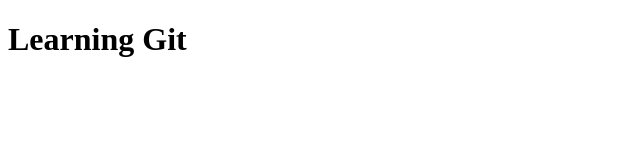
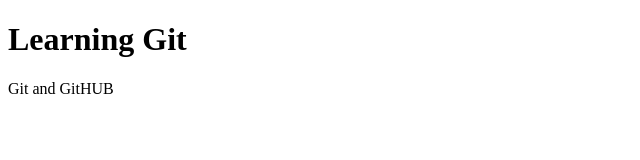
Before and after one commit to alwaysyash616/learning-git, a plain HTML site: page index.html in a window 1280 px wide. Shown: the whole page, without its empty margins (0-640 px from the left). Drawn offline with Linux system fonts and the light colour scheme.

Commit message:
add paragraph

```diff
--- a/index.html
+++ b/index.html
@@ -7,5 +7,6 @@
 </head>
 <body>
     <h1>Learning Git</h1>
+    <p>Git and GitHUB</p>
 </body>
 </html>
```
